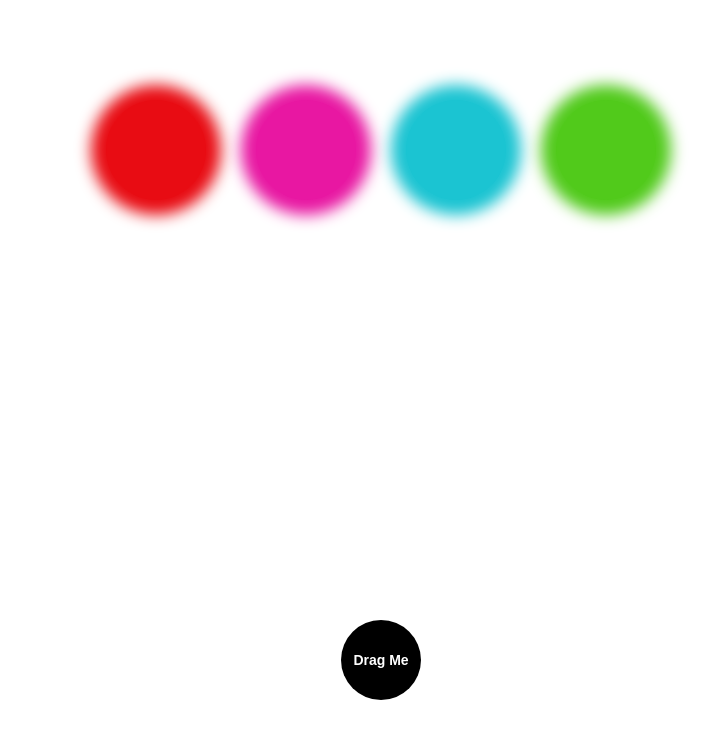
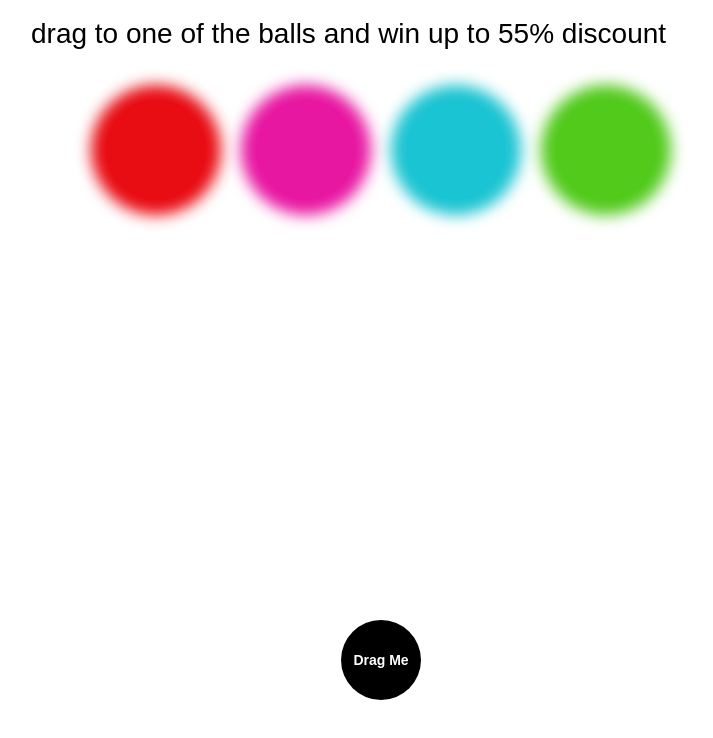
Before and after one commit to SabaDodashvili/mini-js-project-09, a plain HTML site: page index.html in a window 1280 px wide. Shown: the whole page, without its empty margins (259-972 px from the left). Drawn offline with nearby package versions, Linux system fonts and the light colour scheme.

Commit message:
add prompt

```diff
--- a/index.html
+++ b/index.html
@@ -24,6 +24,7 @@
           <h2 class="discounts__title"></h2>
         </div>
       </div>
+      <p class="container__text">drag to one of the balls and win up to 55% discount</p>
       <div class="container__ball" draggable="true">Drag Me</div>
     </div>
     <script src="https://cdn.jsdelivr.net/npm/canvas-confetti@1.4.0/dist/confetti.browser.min.js"></script>
--- a/styles.css
+++ b/styles.css
@@ -81,6 +81,15 @@
   transition: 0s;
   user-select: none;
 }
+.container__text {
+  position: absolute;
+  top: 20px;
+  left: 50%;
+  transform: translate(-50%, 0);
+  font-family: sans-serif;
+  font-size: 28px;
+  min-width: 700px;
+}
 .container__ball {
   height: 80px;
   width: 80px;
```
